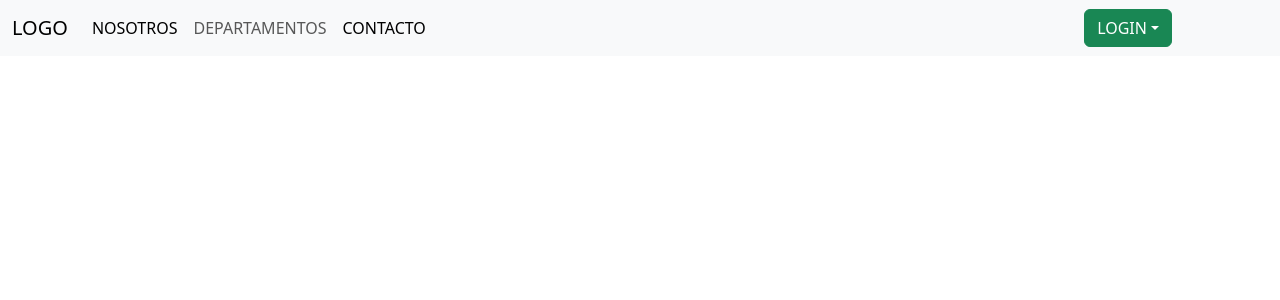
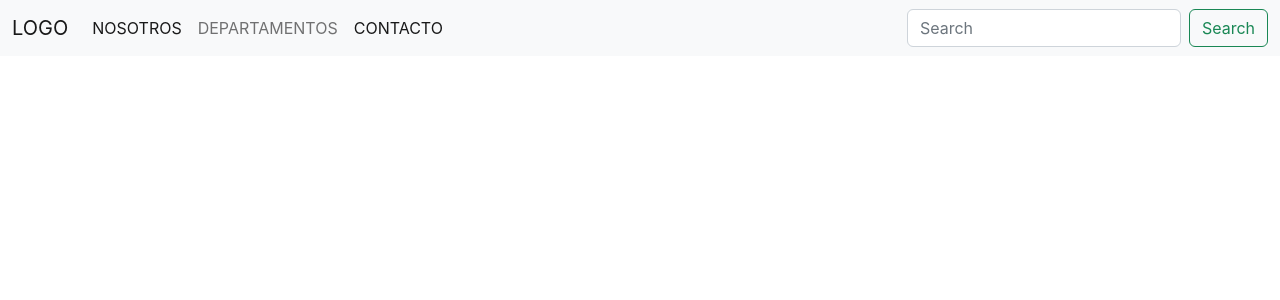
Before and after one commit to MarcosSWeis/opus, a React (Create React App) app in the folder frontend/: page / in a window 1280 px wide. Shown: the top 300 px of the page. Built offline with nearby package versions, Linux system fonts and the light colour scheme.

Commit message:
Solucionamos problema con bootstrap

```diff
--- a/frontend/public/index.html
+++ b/frontend/public/index.html
@@ -5,6 +5,7 @@
     <link rel="icon" href="%PUBLIC_URL%/favicon.ico" />
     <meta name="viewport" content="width=device-width, initial-scale=1" />
     <meta name="theme-color" content="#000000" />
+
     <meta
       name="description"
       content="Web site created using create-react-app"
@@ -25,6 +26,8 @@
       Learn how to configure a non-root public URL by running `npm run build`.
     -->
     <title>React App</title>
+        <!-- CSS only -->
+    <link href="https://cdn.jsdelivr.net/npm/bootstrap@5.2.0-beta1/dist/css/bootstrap.min.css" rel="stylesheet" integrity="sha384-0evHe/X+R7YkIZDRvuzKMRqM+OrBnVFBL6DOitfPri4tjfHxaWutUpFmBp4vmVor" crossorigin="anonymous">
   </head>
   <body>
     <noscript>You need to enable JavaScript to run this app.</noscript>
@@ -39,5 +42,7 @@
       To begin the development, run `npm start` or `yarn start`.
       To create a production bundle, use `npm run build` or `yarn build`.
     -->
+      <!-- JavaScript Bundle with Popper -->
+<script src="https://cdn.jsdelivr.net/npm/bootstrap@5.2.0-beta1/dist/js/bootstrap.bundle.min.js" integrity="sha384-pprn3073KE6tl6bjs2QrFaJGz5/SUsLqktiwsUTF55Jfv3qYSDhgCecCxMW52nD2" crossorigin="anonymous"></script>
   </body>
 </html>
--- a/frontend/src/components/navbar.jsx
+++ b/frontend/src/components/navbar.jsx
@@ -18,21 +18,14 @@ const Navbar  = () => {
                                                                 <li class="nav-item">
                                                                 <a class="nav-link" href="#">DEPARTAMENTOS</a>
                                                                 </li>
-                                                                <li class="nav-item dropdown">
+                                                                <li class="nav-item">
                                                                 <a class="nav-link active" aria-current="page" href="#">CONTACTO</a>
                                                                 </li>
                                                     </ul>
-                                                        <div className="dropdown login-est">
-                                                                    <a class="btn btn-success dropdown-toggle" href="#" role="button" id="dropdownMenuLink" data-bs-toggle="dropdown" aria-expanded="true">
-                                                                    LOGIN
-                                                                    </a>
-
-                                                                    <ul class="dropdown-menu" aria-labelledby="dropdownMenuLink">
-                                                                        <li ><a class="dropdown-item  " href="#">Action</a></li>
-                                                                        <li ><a class="dropdown-item" href="#">Another action</a></li>
-                                                                        <li ><a class="dropdown-item " href="#">Something else here</a></li>
-                                                                    </ul>
-                                                        </div>
+                                                        <form class="d-flex" role="search">
+                                                                <input class="form-control me-2" type="search" placeholder="Search" aria-label="Search"/>
+                                                                <button class="btn btn-outline-success" type="submit">Search</button>
+                                                            </form>
                                             </div>
                                     </div>
                     </nav>
--- a/frontend/src/index.js
+++ b/frontend/src/index.js
@@ -3,8 +3,6 @@ import ReactDOM from 'react-dom/client';
 import './index.css';
 import App from './App';
 import reportWebVitals from './reportWebVitals';
-import * as bootstrap from 'bootstrap';
-import 'bootstrap/dist/css/bootstrap.min.css';
 
 const root = ReactDOM.createRoot(document.getElementById('root'));
 root.render(
```
Also changed, not shown: 1 other file (tests, documents, lock files or other folders).
